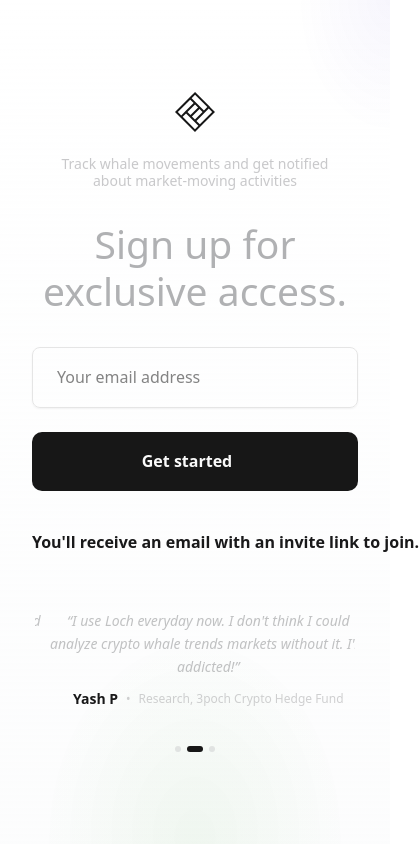
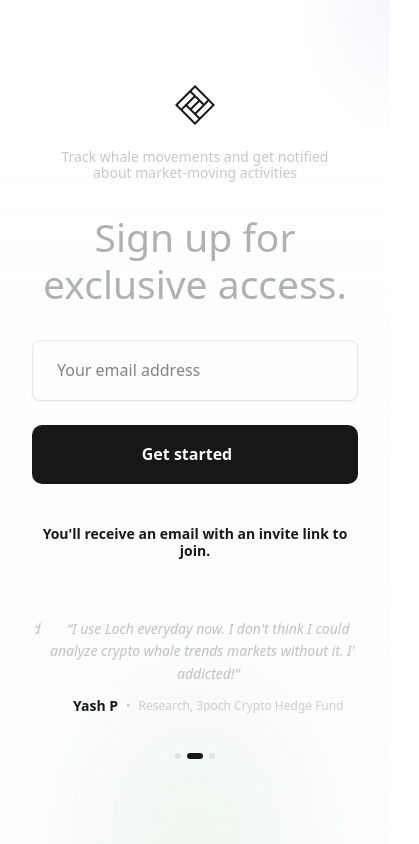
Before and after one commit to SuhelMakkad/sign-up-template, a Next.js app: page / in a window 390 px wide. Shown: the whole page, 419 px wide, since content can reach past the window. Built offline with nearby package versions, Linux system fonts and the light colour scheme.

Commit message:
Adjust hint text

```diff
--- a/components/sign-up-form/form.tsx
+++ b/components/sign-up-form/form.tsx
@@ -78,7 +78,7 @@ export const SignUpForm = ({ className }: { className?: string }) => {
 
       <SubmitButton isLoading={isLoading} />
 
-      <p className="text-base font-semibold text-center whitespace-nowrap py-4.5 text-secondary-foreground">
+      <p className="text-sm md:text-base font-semibold text-center lg:whitespace-nowrap py-4.5 text-secondary-foreground">
         You&apos;ll receive an email with an invite link to join.
       </p>
     </form>
```
